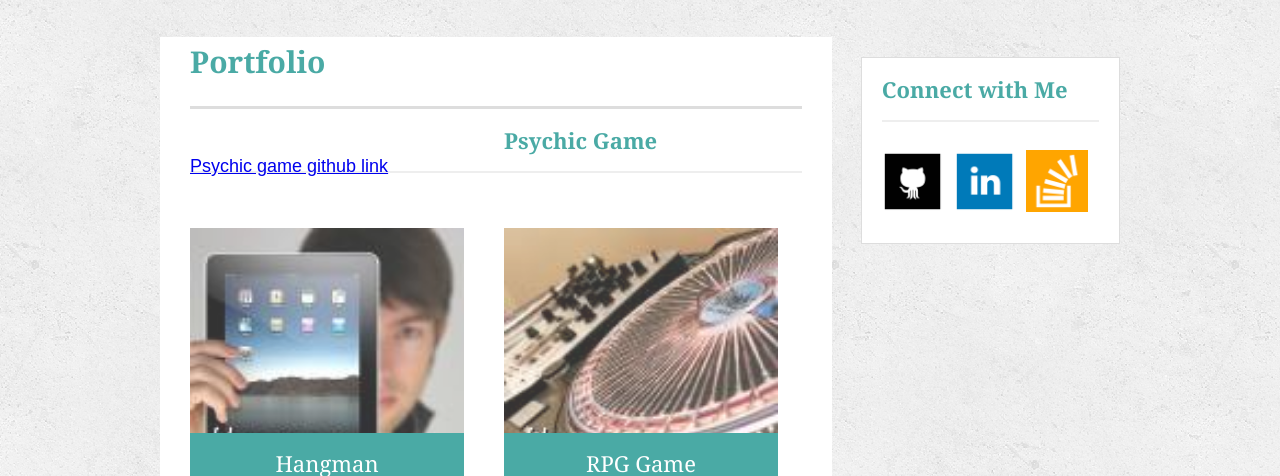
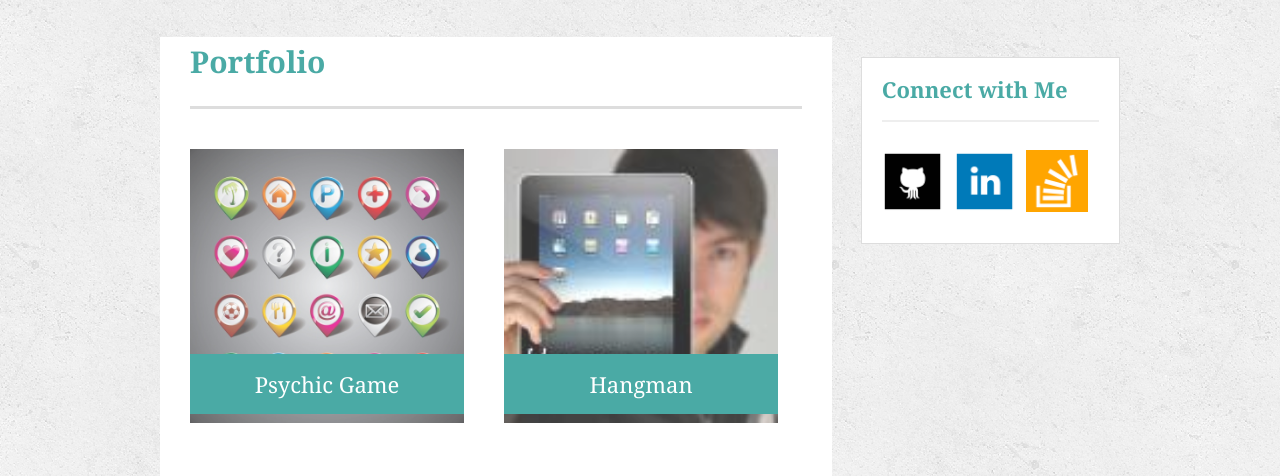
Before and after one commit to dmk6562/Basic-Portfolio, a plain HTML site: page portfolio.html in a window 1280 px wide. Shown: the part 93-569 px from the top of the page. Drawn offline with Linux system fonts and the light colour scheme.

Commit message:
updated site files

```diff
--- a/portfolio.html
+++ b/portfolio.html
@@ -25,10 +25,12 @@
     <section class="main-section">
       <h1>Portfolio</h1>
 
-     <div class="project">
-     <a href="https://github.com/dmk6562/Psychic-Game"> Psychic game github link</a>
-    </div>
-    <h3>Psychic Game</h3>
+
+    <div class="project">
+      <a href="https://github.com/dmk6562/Psychic-Game"><img src="./assets/images/alphabet2.jpg" alt=""></a>
+
+      <h3>Psychic Game</h3>
+  </div>
 
       <div class="project">
           <img src="./assets/images/hangman.jpg" alt="hangman">
```
Also changed, not shown: assets/images/alphabet.jpg (added), assets/images/alphabet2.jpg (added).
